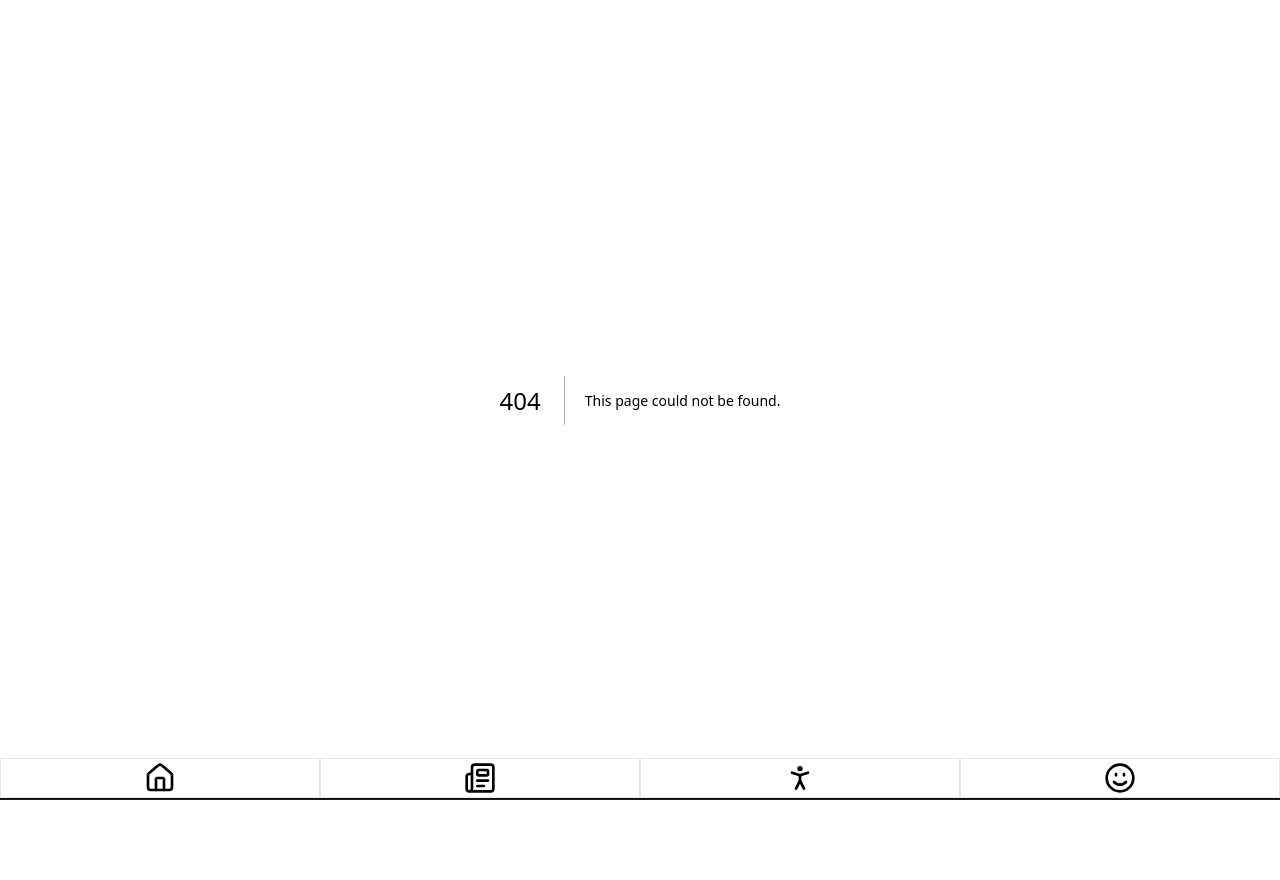
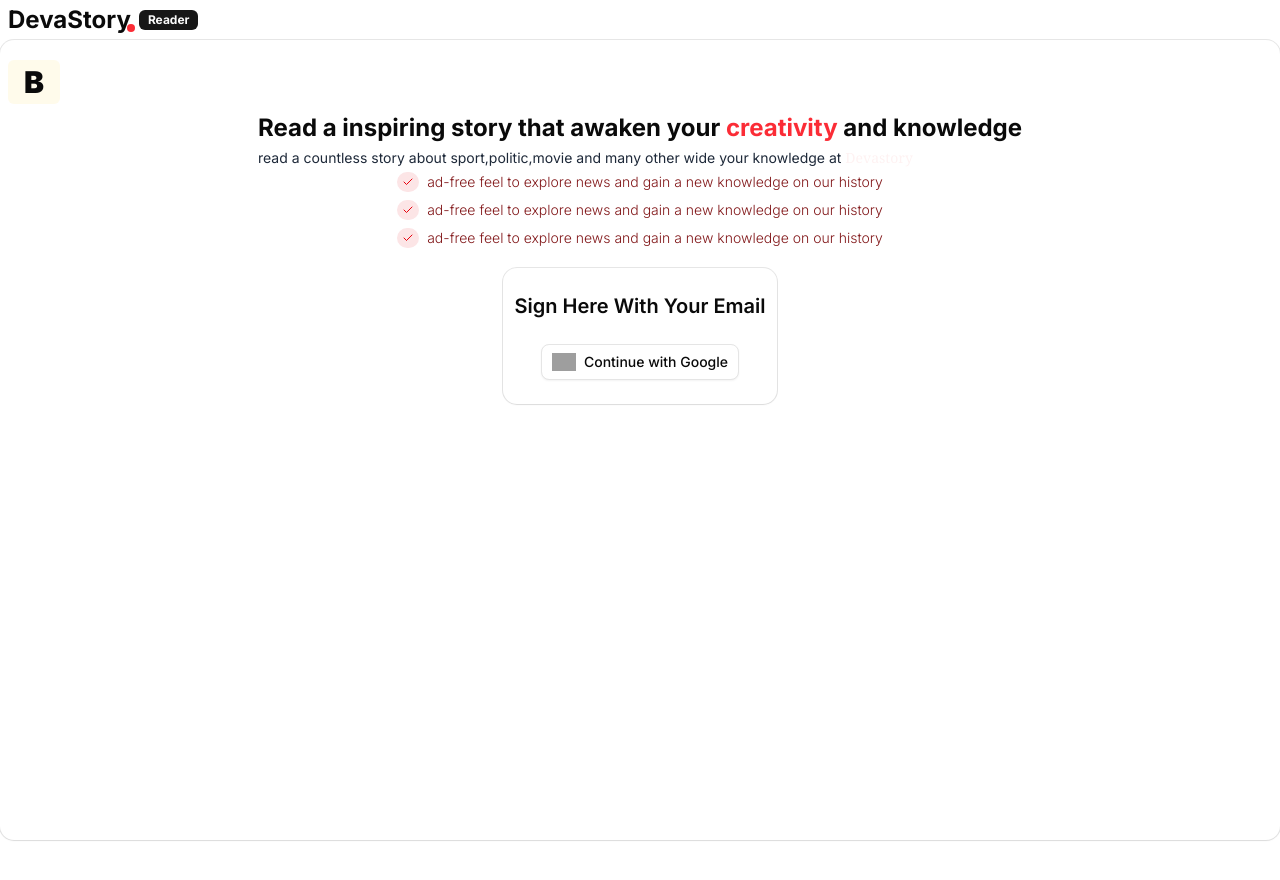
Before and after one commit to Devanoyudhistira/vano_story, a Next.js app: page /sign in a window 1280 px wide. Before the commit this address had no page. Shown: the top 880 px of the page. Built offline with nearby package versions, Linux system fonts and the light colour scheme; grey boxes are pictures that could not be loaded.

Commit message:
add:sign up page and library to handle the auth note : no implementation yet

```diff
--- a/package.json
+++ b/package.json
@@ -10,6 +10,8 @@
   },
   "dependencies": {
     "@base-ui/react": "^1.7.0",
+    "@supabase/ssr": "^0.12.7",
+    "@supabase/supabase-js": "^2.116.0",
     "@tiptap/core": "^3.31.3",
     "@tiptap/html": "^3.31.3",
     "@tiptap/pm": "^3.31.3",
--- a/src/app/layout.tsx
+++ b/src/app/layout.tsx
@@ -17,7 +17,7 @@ export default function RootLayout({ children }: LayoutProps<"/">) {
       lang="en"
       className={cn("h-full", "antialiased", "font-sans", inter.variable)}
     >
-      <body className="min-h-full flex flex-col pb-20">
+      <body className="min-h-full overflow-x-hidden flex flex-col pb-20">
         <div>{children}</div>
         <Footnav />
       </body>
--- a/src/app/news/[id]/page.tsx
+++ b/src/app/news/[id]/page.tsx
@@ -24,7 +24,7 @@ export default async function Page({ params }: Props) {
   const html = generateHTML(data.Content, [StarterKit]);
 
   return (
-    <div className="w-screen flex flex-col">
+    <div className="w-screen flex overflow-x-hidden flex-col">
       <Navbar />
       <main className="gap-1" >
         <Image
@@ -34,13 +34,13 @@ export default async function Page({ params }: Props) {
           height={500}
           width={500}
         />
-        <h1 className="text-2xl px-2 font-semibold text-black">
+        <h1 className="text-2xl px-2 my-1 font-semibold text-black">
           {" "}
           {data.Title}{" "}
         </h1>
         <Newsauthorbar name="devano yudhistira" date={data.Date_created} />
-        <div className="px-2" dangerouslySetInnerHTML={{ __html: html }} />;
+        <div className="px-2 mt-3" dangerouslySetInnerHTML={{ __html: html }} />
       </main>
     </div>
-  );
+  )
 }
--- /dev/null
+++ b/src/app/sign/page.tsx
@@ -0,0 +1,48 @@
+import Featurelist from "@/components/feature-list";
+import Signupcard from "@/components/signupcard";
+import { Badge } from "@/components/ui/badge";
+import {
+  Card,
+  CardContent,
+  CardDescription,
+  CardTitle,
+} from "@/components/ui/card";
+
+export default function Page() {
+  return (
+    <div>
+      <nav className="px-2 py-1 flex items-center gap-2">
+        <h1 className="text-2xl font-bold after:inline-block after:w-2 after:h-2 after:bg-red-500 after:bottom-1 after:rounded-full after:-right-1 after:absolute relative w-max">
+          {" "}
+          DevaStory{" "}
+        </h1>
+        <Badge className="font-bold rounded-sm text-xs"> Reader </Badge>
+      </nav>
+      <Card className="h-screen flex flex-col py-5 gap-1 items-center px-2">
+        <div className="capitalize text-3xl font-black bg-amber-50 self-start px-4 py-1 rounded-sm ">
+          B
+        </div>
+        <div>
+          <CardTitle className="text-2xl my-1 font-bold">
+            {" "}
+            Read a inspiring story that awaken your{" "}
+            <span className="text-red-500"> creativity </span> and
+            knowledge{" "}
+          </CardTitle>
+          <CardDescription className="text-sm font-normal  text-gray-800">
+            {" "}
+            read a countless story about sport,politic,movie and many other wide
+            your knowledge at{" "}
+            <span className="font-serif text-red-50">Devastory</span>{" "}
+          </CardDescription>
+        </div>
+        <CardContent className="m-0  gap-2">
+          <Featurelist />
+          <Featurelist />
+          <Featurelist />
+        </CardContent>
+        <Signupcard/>
+      </Card>
+    </div>
+  );
+}
--- a/src/app/tiptap.css
+++ b/src/app/tiptap.css
@@ -7,7 +7,7 @@
     @apply text-lg text-red-500 font-bold;
   }
   h2{
-    @apply text-lg font-semibold my-2
+    @apply text-lg font-semibold my-1.5
   }
   ul{
     @apply ml-5 list-disc text-red-500 font-bold
--- /dev/null
+++ b/src/components/feature-list.tsx
@@ -0,0 +1,12 @@
+import { Check } from "lucide-react";
+import { Badge } from "./ui/badge";
+
+
+export default function Featurelist(){
+    return <div className="flex items-center gap-2" >
+        <Badge className="p-1  rounded-full" variant={"destructive"} >
+            <Check className="size-10" />
+        </Badge>
+        <h1 className="font-light text-red-900" > ad-free feel to explore news and gain a new knowledge on our history</h1>
+    </div>
+}
--- a/src/components/footnav.tsx
+++ b/src/components/footnav.tsx
@@ -10,7 +10,7 @@ export default function Footnav() {
   const urlname:Array<string> = pathname.split("/");
   console.log(urlname);
   return (
-    <footer className="grid grid-cols-4 w-full fixed bottom-0 bg-primary ">
+    !urlname.includes("sign") &&  <footer className="grid grid-cols-4 w-full fixed bottom-0 bg-primary ">
       <Navbutton
         target="/"
         icon={
--- /dev/null
+++ b/src/components/icon/google.tsx
@@ -0,0 +1,12 @@
+import Image from 'next/image';
+
+export default function Google() {
+  return (
+    <Image
+      src="https://thesvg.org/icons/google/default.svg"
+      alt="Google"
+      width={24}
+      height={24}
+    />
+  );
+}
--- a/src/components/navbar.tsx
+++ b/src/components/navbar.tsx
@@ -1,8 +1,5 @@
-import { Menu } from "lucide-react";
-
 export default function Navbar(){
     return <nav className="flex items-center border-border border w-full justify-between shadow-xl py-2 px-2 " >
-        <h1 className="text-lg font-semibold text-red-600 capitalize" >vanoStory</h1>
-        <Menu className="size-10" />
+        <h1 className="text-xl font-semibold text-red-600 capitalize" >vanoStory</h1>
     </nav>
 }
--- a/src/components/news-author-bar.tsx
+++ b/src/components/news-author-bar.tsx
@@ -6,11 +6,11 @@ type props={
 }
 
 export default function Newsauthorbar({name,date}:props){
-    return <div className="flex items-center gap-2 px-2" >
+    return <div className="flex items-center py-0.5 border border-gray-500/20 gap-2 px-2" >
         <div className="w-9 h-9 rounded-full border-red-400 border" ></div>
         <div className="flex flex-col" >
-            <h1 className="text-xs font-medium " > {name} </h1>
-            <h5 className="text-xs font-light" > {moment(date).format("dd MMM d YYYY") } </h5>
+            <h1 className="text-xs capitalize font-semibold text-red-500 " > {name} </h1>
+            <h5 className="text-xs font-medium" > {moment(date).format("ddd MMM DD YYYY") } </h5>
         </div>
     </div>
 }
--- /dev/null
+++ b/src/components/signupcard.tsx
@@ -0,0 +1,17 @@
+import Google from "./icon/google";
+import { Button } from "./ui/button";
+import { Card, CardAction, CardTitle } from "./ui/card";
+
+export default function Signupcard() {
+  return (
+    <Card className="px-3 flex-col items-center text-center mt-4" >
+      <CardTitle className="text-xl font-semibold capitalize text-center" >Sign here with your email</CardTitle>
+      <CardAction className="px-0 justify-center flex w-full" >
+        <Button variant={"outline"} className={"flex-row gap-2 items-center py-2"} >
+          <Google />
+          <h1> Continue with Google </h1>
+        </Button>
+      </CardAction>
+    </Card>
+  );
+}
```
Also changed, not shown: public/icon/google.svg (added), 1 other file (tests, documents, lock files or other folders).
